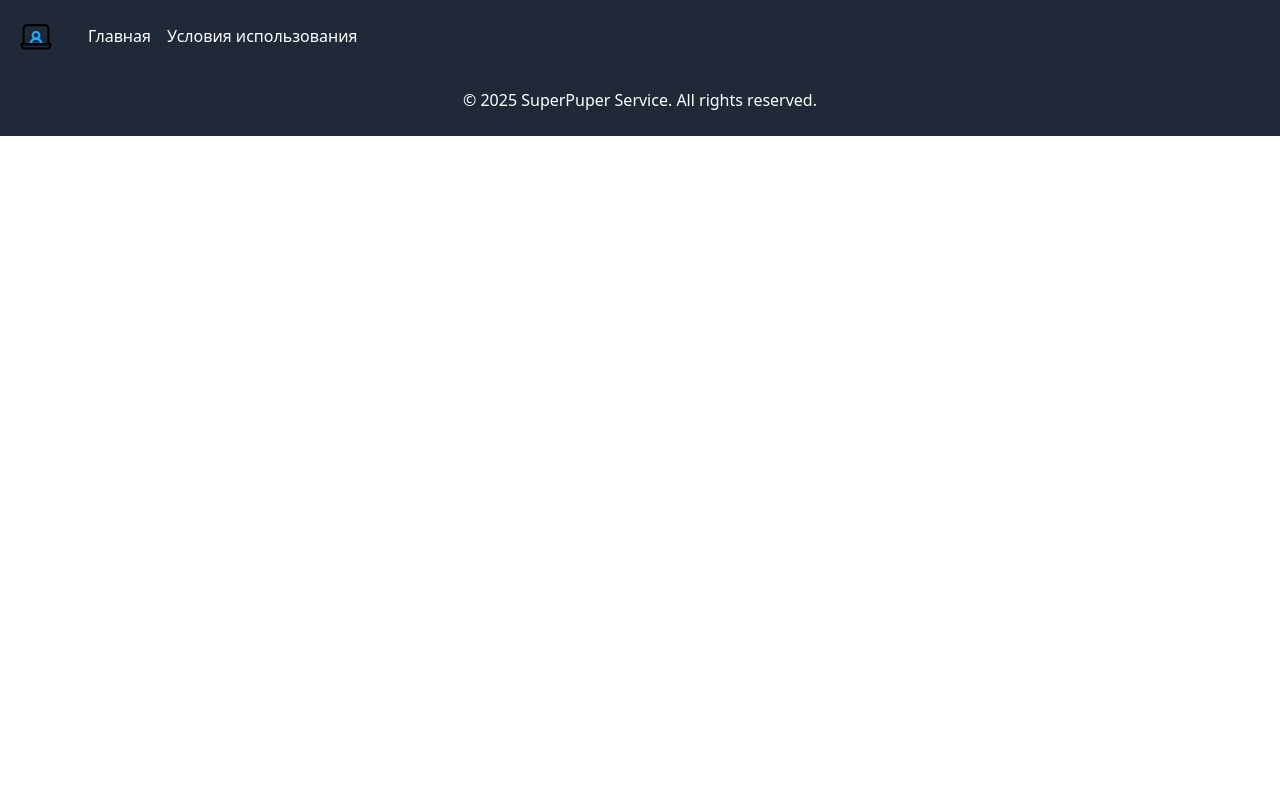
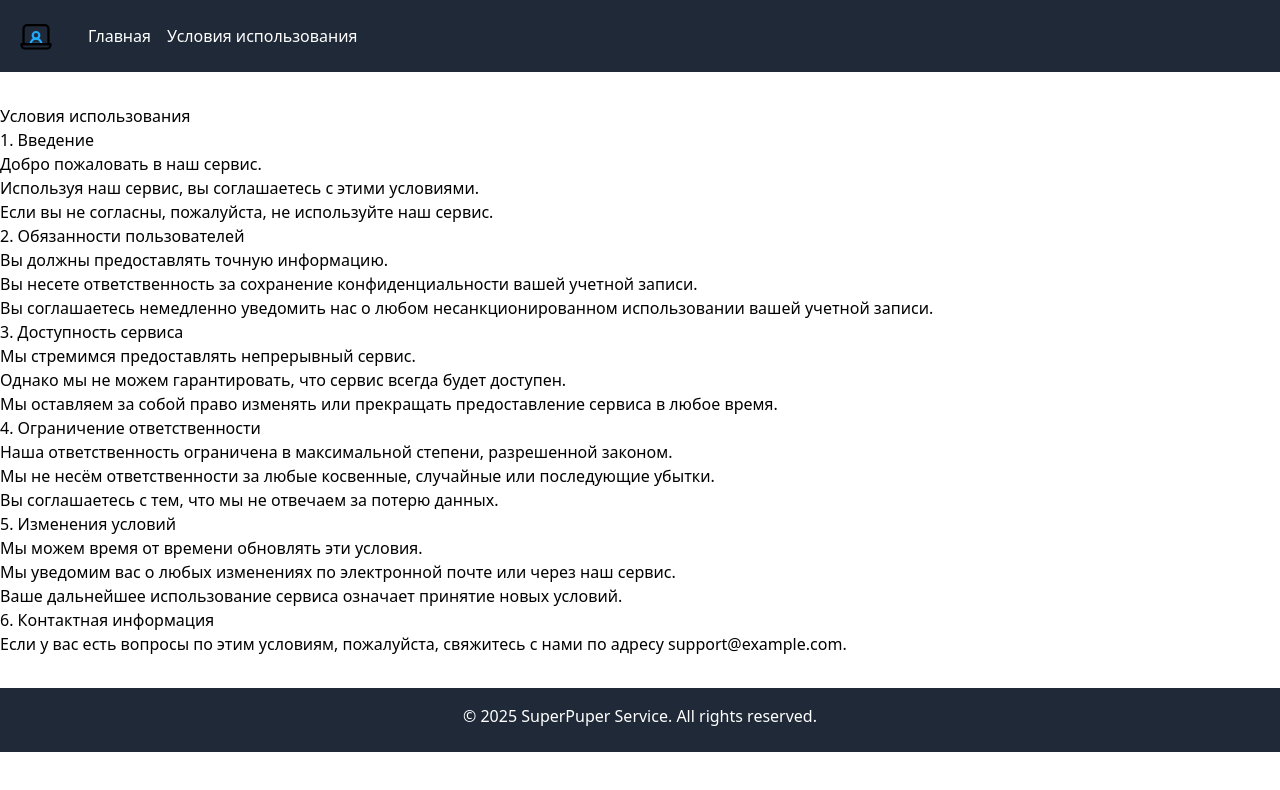
Before and after one commit to AleksandrShcherbackov/super-puper-project, a Vue app: page /ru/tos in a window 1280 px wide. Shown: the top 790 px of the page. Built offline with nearby package versions, Linux system fonts and the light colour scheme.

Commit message:
:sparkless: add TOS logic

```diff
--- a/package.json
+++ b/package.json
@@ -18,6 +18,7 @@
   "dependencies": {
     "@pinia/testing": "^0.1.5",
     "axios": "^1.7.2",
+    "marked": "^15.0.8",
     "pinia": "^2.1.7",
     "vue": "^3.4.29",
     "vue-i18n": "^11.1.3",
--- /dev/null
+++ b/src/assets/rutos.md
@@ -0,0 +1,29 @@
+# Условия использования
+
+## 1. Введение
+1. Добро пожаловать в наш сервис.
+2. Используя наш сервис, вы соглашаетесь с этими условиями.
+3. Если вы не согласны, пожалуйста, не используйте наш сервис.
+
+## 2. Обязанности пользователей
+1. Вы должны предоставлять точную информацию.
+2. Вы несете ответственность за сохранение конфиденциальности вашей учетной записи.
+3. Вы соглашаетесь немедленно уведомить нас о любом несанкционированном использовании вашей учетной записи.
+
+## 3. Доступность сервиса
+1. Мы стремимся предоставлять непрерывный сервис.
+2. Однако мы не можем гарантировать, что сервис всегда будет доступен.
+3. Мы оставляем за собой право изменять или прекращать предоставление сервиса в любое время.
+
+## 4. Ограничение ответственности
+1. Наша ответственность ограничена в максимальной степени, разрешенной законом.
+2. Мы не несём ответственности за любые косвенные, случайные или последующие убытки.
+3. Вы соглашаетесь с тем, что мы не отвечаем за потерю данных.
+
+## 5. Изменения условий
+1. Мы можем время от времени обновлять эти условия.
+2. Мы уведомим вас о любых изменениях по электронной почте или через наш сервис.
+3. Ваше дальнейшее использование сервиса означает принятие новых условий.
+
+## 6. Контактная информация
+1. Если у вас есть вопросы по этим условиям, пожалуйста, свяжитесь с нами по адресу support@example.com.
--- /dev/null
+++ b/src/components/base/MarkdownViewr.vue
@@ -0,0 +1,26 @@
+<script setup lang="ts">
+  import { ref, onMounted } from 'vue';
+  import { marked } from 'marked';
+
+  const props = defineProps<{
+    filePath: string;
+  }>();
+
+  const markdownContent = ref('');
+  const compiledMarkdown = ref('');
+
+  onMounted(async () => {
+    try {
+      const response = await fetch(props.filePath);
+      if (!response.ok) throw new Error('Network response was not ok');
+      markdownContent.value = await response.text();
+      compiledMarkdown.value = marked(markdownContent.value);
+    } catch (error) {
+      console.error('Error fetching markdown:', error);
+    }
+  });
+  </script>
+
+  <template>
+    <div v-html="compiledMarkdown"></div>
+  </template>
--- a/src/router/index.ts
+++ b/src/router/index.ts
@@ -1,5 +1,6 @@
 import { createRouter, createWebHistory } from 'vue-router'
 import HomeView from '@/views/HomeView.vue'
+import TosView from '@/views/TosView.vue'
 
 const router = createRouter({
   history: createWebHistory(import.meta.env.BASE_URL),
@@ -8,7 +9,17 @@ const router = createRouter({
       path: '/:lang?',
       name: 'Home',
       component: HomeView
-    }
+    },
+    {
+      path: '/en/tos',
+      name: 'EnTos',
+      component: TosView
+    },
+    {
+      path: '/ru/tos',
+      name: 'RuTos',
+      component: TosView
+    },
   ]
 })
 
--- /dev/null
+++ b/src/views/TosView.vue
@@ -0,0 +1,14 @@
+  <script setup lang="ts">
+  import { useRoute } from 'vue-router';
+  import MarkdownViewer from '@/components/base/MarkdownViewr.vue';
+
+  const route = useRoute();
+  const prefix = route.path.includes('/en') ? 'en' : 'ru';
+  const path = `/src/assets/${prefix}tos.md`
+  </script>
+
+  <template>
+    <div class="container mx-auto py-8">
+      <MarkdownViewer :filePath="path" />
+    </div>
+  </template>
```
Also changed, not shown: src/assets/entos.md (added, +29 -0 lines), 1 other file (tests, documents, lock files or other folders).
